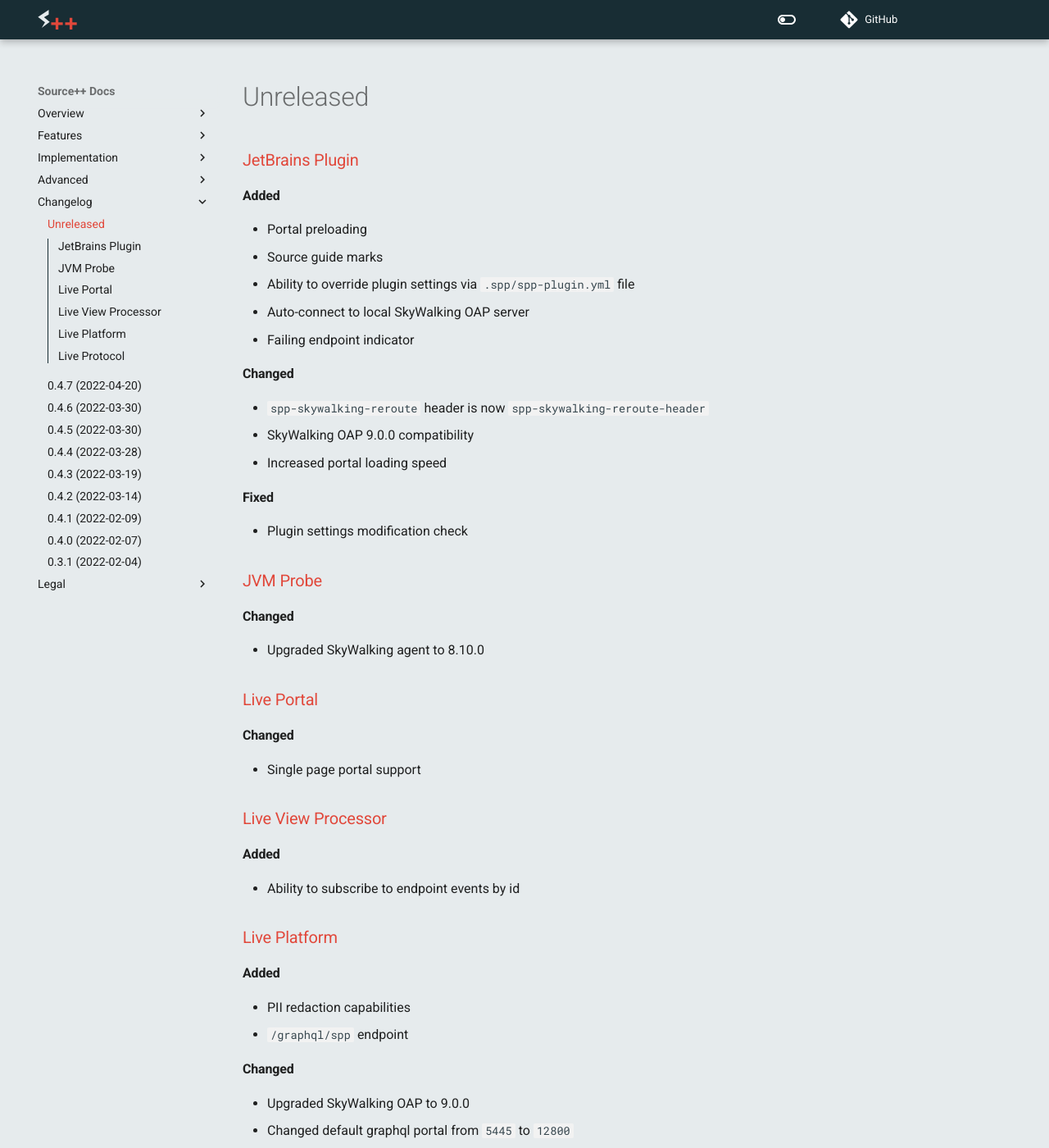
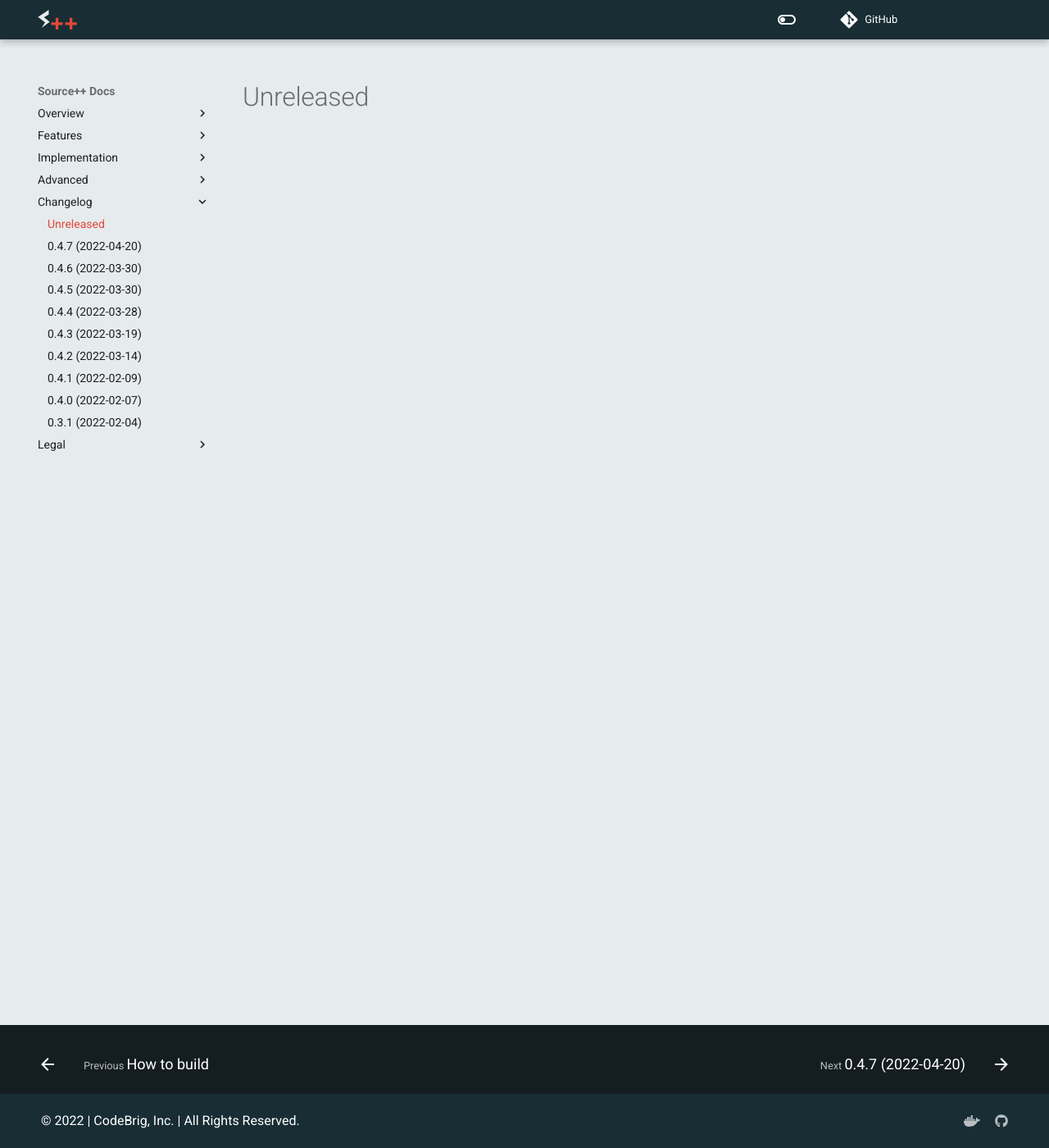
Before and after one commit to sourceplusplus/documentation, an MkDocs documentation site: the page built from docs/changelog/README.md, in a window 1280 px wide and 1400 px high. Shown: the whole window at 82% size. Built offline with MkDocs 1.6.1 and Material for MkDocs 9.7.7, drawn with Linux system fonts in a browser that asks for light colours; comment, search, counter and statistics services are not loaded; the version menu is left out; some of the changed text lies outside the part shown.

Commit message:
Update README.md

```diff
--- a/docs/changelog/README.md
+++ b/docs/changelog/README.md
@@ -1,49 +1 @@
 # Unreleased
-
-### [JetBrains Plugin](https://github.com/sourceplusplus/interface-jetbrains)
-
-#### Added
-- Portal preloading
-- Source guide marks
-- Ability to override plugin settings via `.spp/spp-plugin.yml` file
-- Auto-connect to local SkyWalking OAP server
-- Failing endpoint indicator
-
-#### Changed
-- `spp-skywalking-reroute` header is now `spp-skywalking-reroute-header`
-- SkyWalking OAP 9.0.0 compatibility
-- Increased portal loading speed
-
-#### Fixed
-- Plugin settings modification check
-
-### [JVM Probe](https://github.com/sourceplusplus/probe-jvm)
-
-#### Changed
-- Upgraded SkyWalking agent to 8.10.0
-
-### [Live Portal](https://github.com/sourceplusplus/interface-portal)
-
-#### Changed
-- Single page portal support
-
-### [Live View Processor](https://github.com/sourceplusplus/processor-live-view)
-
-#### Added
-- Ability to subscribe to endpoint events by id
-
-### [Live Platform](https://github.com/sourceplusplus/live-platform)
-
-#### Added
-- PII redaction capabilities
-- `/graphql/spp` endpoint
-
-#### Changed
-- Upgraded SkyWalking OAP to 9.0.0
-- Changed default graphql portal from `5445` to `12800`
-- `spp-skywalking-reroute` header removed for `spp-platform-request` header
-
-### [Live Protocol](https://github.com/sourceplusplus/protocol)
-
-#### Added
-- Added `endpoint_resp_time` metric to MetricType
```
